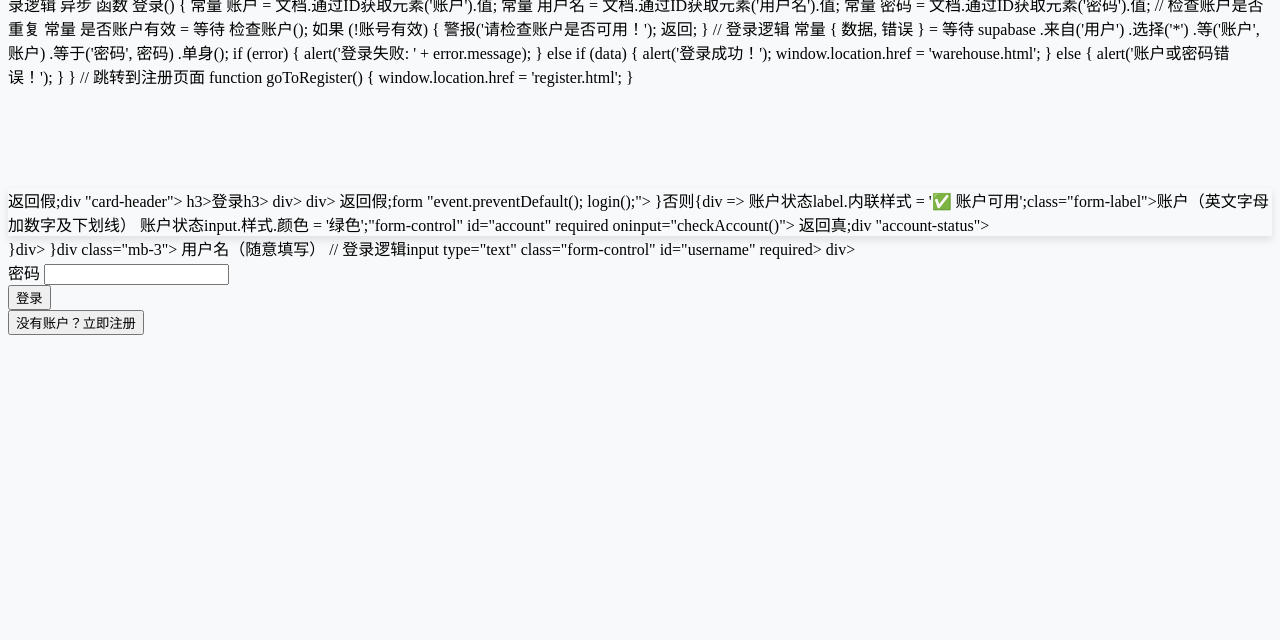
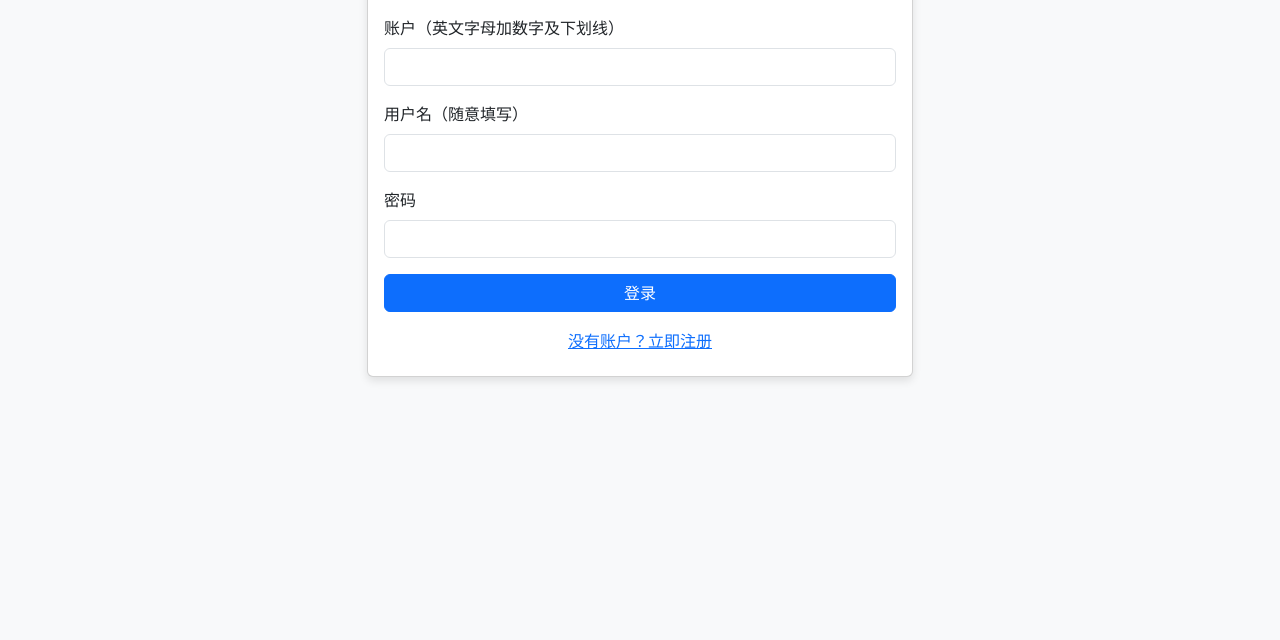
Before and after one commit to 1018920181/-my-webpage, a plain HTML site: page login.html in a window 1280 px wide. Shown: the part 160-800 px from the top of the page. Drawn offline with nearby package versions, Linux system fonts and the light colour scheme.

Commit message:
Update login.html
Signed-off-by: 1018920181 <1018920181@qq.com>

```diff
--- a/login.html
+++ b/login.html
@@ -1,68 +1,68 @@
-
-
-<头>
+<!DOCTYPE html>
+<html lang="en">
+<head>
     <meta charset="UTF-8">
     <meta name="viewport" content="width=device-width, initial-scale=1.0">
     <title>登录页面</title>
-    <链接 链接="https://cdn.jsdelivr.net/npm/bootstrap@5.3.0/dist/css/bootstrap.min.css" rel="样式表">
+    <link href="https://cdn.jsdelivr.net/npm/bootstrap@5.3.0/dist/css/bootstrap.min.css" rel="stylesheet">
     <script src="https://cdn.jsdelivr.net/npm/@supabase/supabase-js"></script>
-    <脚本>
-        常量 supabaseUrl = 'https://ndaihkkqwvvjbnlbygek.supabase.co';
-        常量 supabaseKey = 'sb_publishable_aVS25Xk44HIwBpgtrnRh3Q_r4HufwI_';
-        常量 supabase = supabase.createClient(supabaseUrl, supabaseKey);
+    <script>
+        const supabaseUrl = 'https://ndaihkkqwvvjbnlbygek.supabase.co';
+        const supabaseKey = 'sb_publishable_aVS25Xk44HIwBpgtrnRh3Q_r4HufwI_';
+        const supabase = supabase.createClient(supabaseUrl, supabaseKey);
 
         // 检查账户是否重复
-        异步 函数 检查账户() {
-            常量 账户 = 文档.通过ID获取元素('账户').值;
-            常量 账户正则表达式 = /^[a-zA-Z0-9_]+$/; // 英文字母、数字及下划线
-            常量 账户状态 = 文档.通过ID获取元素('账户状态');
+        async function checkAccount() {
+            const account = document.getElementById('account').value;
+            const accountRegex = /^[a-zA-Z0-9_]+$/; // 英文字母、数字及下划线
+            const accountStatus = document.getElementById('account-status');
 
-            如果 (!accountRegex.测试(账户)) {
+            if (!accountRegex.test(account)) {
                 accountStatus.innerHTML = '❌ 账户格式错误（需为英文字母加数字及下划线）';
-                账户状态.样式.颜色 = '红色';
-                返回 假;
+                accountStatus.style.color = 'red';
+                return false;
             }
 
-            常量 { 数据, 错误 } = 等待 supabase
-                .来自('用户')
-                .选择('账户')
-                .等('账户', 账户);
+            const { data, error } = await supabase
+                .from('users')
+                .select('account')
+                .eq('account', account);
 
-            如果 (错误) {
+            if (error) {
                 accountStatus.innerHTML = '❌ 检查失败: ' + error.message;
-                账户状态.样式.颜色 = '红色';
-                返回 假;
-            } 否则 如果 (数据.长度 > 0) {
+                accountStatus.style.color = 'red';
+                return false;
+            } else if (data.length > 0) {
                 accountStatus.innerHTML = '❌ 账户已存在，请修改';
-                账户状态.样式.颜色 = '红色';
-                返回 假;
-            } 否则 {
-                账户状态.内联样式 = '✅ 账户可用';
-                账户状态.样式.颜色 = '绿色';
-                返回 真;
+                accountStatus.style.color = 'red';
+                return false;
+            } else {
+                accountStatus.innerHTML = '✅ 账户可用';
+                accountStatus.style.color = 'green';
+                return true;
             }
         }
 
         // 登录逻辑
-        异步 函数 登录() {
-            常量 账户 = 文档.通过ID获取元素('账户').值;
-            常量 用户名 = 文档.通过ID获取元素('用户名').值;
-            常量 密码 = 文档.通过ID获取元素('密码').值;
+        async function login() {
+            const account = document.getElementById('account').value;
+            const username = document.getElementById('username').value;
+            const password = document.getElementById('password').value;
 
             // 检查账户是否重复
-            常量 是否账户有效 = 等待 检查账户();
-            如果 (!账号有效) {
-                警报('请检查账户是否可用！');
-                返回;
+            const isAccountValid = await checkAccount();
+            if (!isAccountValid) {
+                alert('请检查账户是否可用！');
+                return;
             }
 
             // 登录逻辑
-            常量 { 数据, 错误 } = 等待 supabase
-                .来自('用户')
-                .选择('*')
-                .等('账户', 账户)
-                .等于('密码', 密码)
-                .单身();
+            const { data, error } = await supabase
+                .from('users')
+                .select('*')
+                .eq('account', account)
+                .eq('password', password)
+                .single();
 
             if (error) {
                 alert('登录失败: ' + error.message);
@@ -93,13 +93,13 @@
             text-align: center;
         }
         .btn-primary {
-            : %
-
+            width: 100%;
+        }
         #account-status {
-            : px
-            px
-
-        .返回 假
+            font-size: 14px;
+            margin-top: 5px;
+        }
+        .register-link {
             text-align: center;
             margin-top: 10px;
         }
@@ -110,20 +110,20 @@
         <div class="row justify-content-center">
             <div class="col-md-6">
                 <div class="card">
-                    返回假;div "card-header">
-                        h3>登录h3>
-                    div>
-                    div>
-                        返回假;form "event.preventDefault(); login();">
-                            }否则{div =>
-                                账户状态label.内联样式 = '✅ 账户可用';class="form-label">账户（英文字母加数字及下划线）</label>
-                                账户状态input.样式.颜色 = '绿色';"form-control" id="account" required oninput="checkAccount()">
-                                返回真;div "account-status"></div>
-                            }div>
-                            }div class="mb-3">
+                    <div class="card-header">
+                        <h3>登录</h3>
+                    </div>
+                    <div class="card-body">
+                        <form onsubmit="event.preventDefault(); login();">
+                            <div class="mb-3">
+                                <label for="account" class="form-label">账户（英文字母加数字及下划线）</label>
+                                <input type="text" class="form-control" id="account" required oninput="checkAccount()">
+                                <div id="account-status"></div>
+                            </div>
+                            <div class="mb-3">
                                 <label for="username" class="form-label">用户名（随意填写）</label>
-                                // 登录逻辑input type="text" class="form-control" id="username" required>
-                            div>
+                                <input type="text" class="form-control" id="username" required>
+                            </div>
                             <div class="mb-3">
                                 <label for="password" class="form-label">密码</label>
                                 <input type="password" class="form-control" id="password" required>
```
